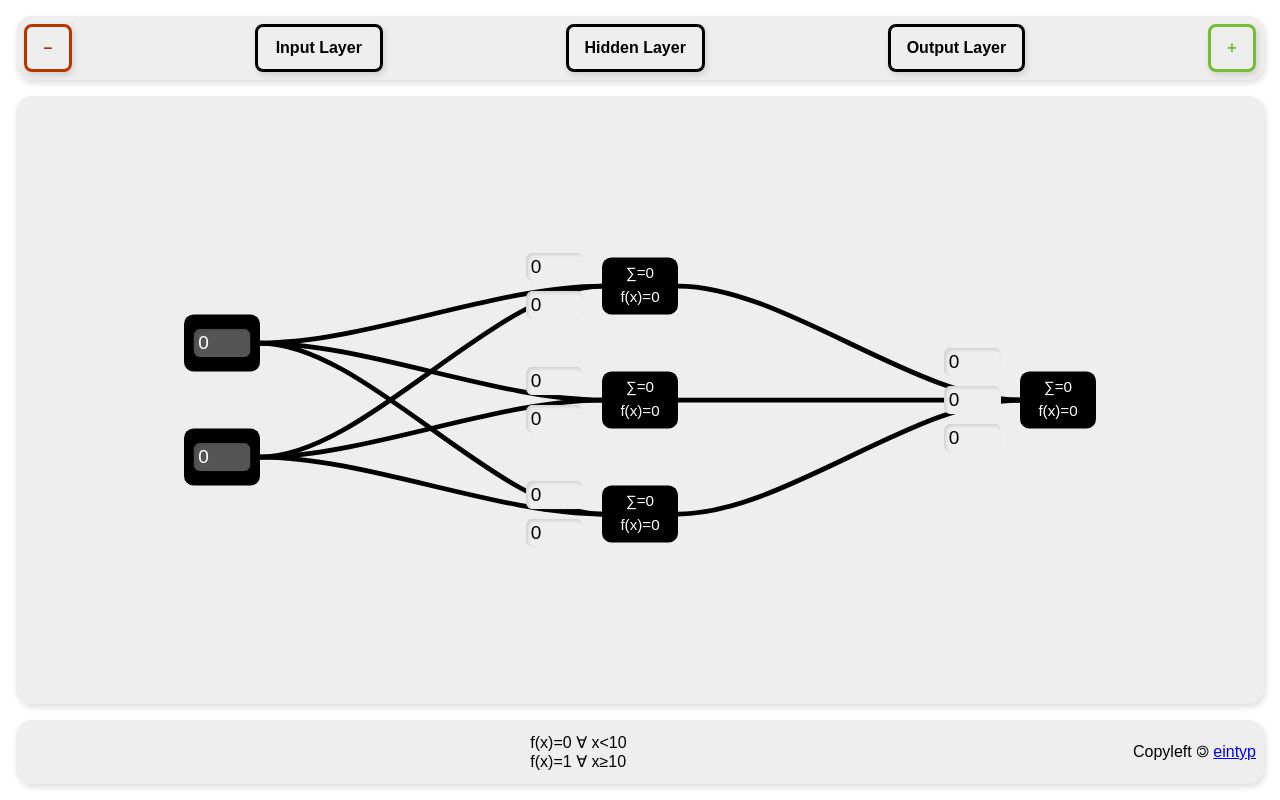
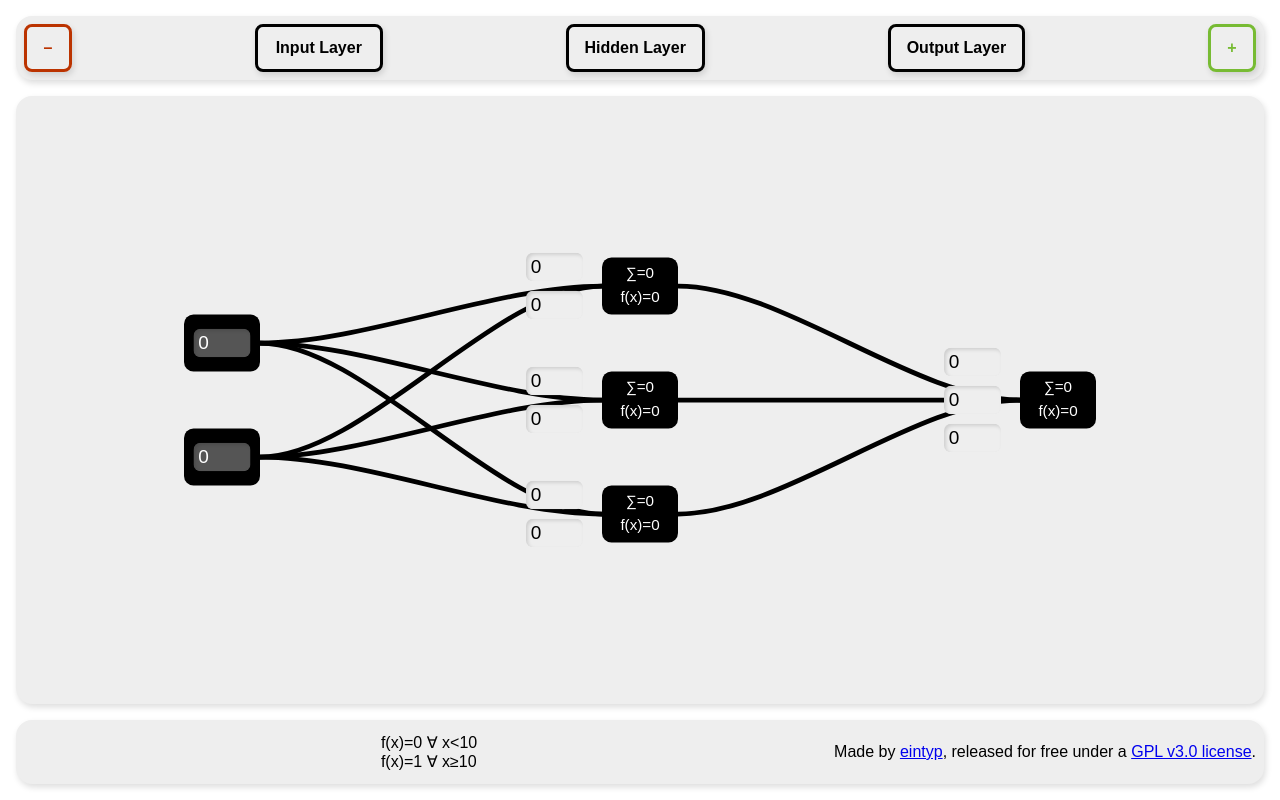
Before and after one commit to eintyp/edunet, a plain HTML site: page index.html in a window 1280 px wide. Drawn offline with Linux system fonts and the light colour scheme.

Commit message:
fix copyright

```diff
--- a/index.html
+++ b/index.html
@@ -21,7 +21,9 @@
 		</svg>
 	</div>
 	<div class="section section-bottom">
-		<div></div>f(x)=0 ∀ x&lt;10<br>f(x)=1 ∀ x≥10<div>Copyleft 🄯 <a href="https://github.com/eintyp">eintyp</a></div>
+		<div></div>
+		<div class="function">f(x)=0 ∀ x&lt;10<br>f(x)=1 ∀ x≥10</div>
+		<div class="copyright">Made by <a href="https://github.com/eintyp">eintyp</a>, released for free under a <a href="https://github.com/eintyp/edunet/blob/main/LICENSE">GPL v3.0 license</a>.</div>
 	</div>
 </body>
 </html>
```
